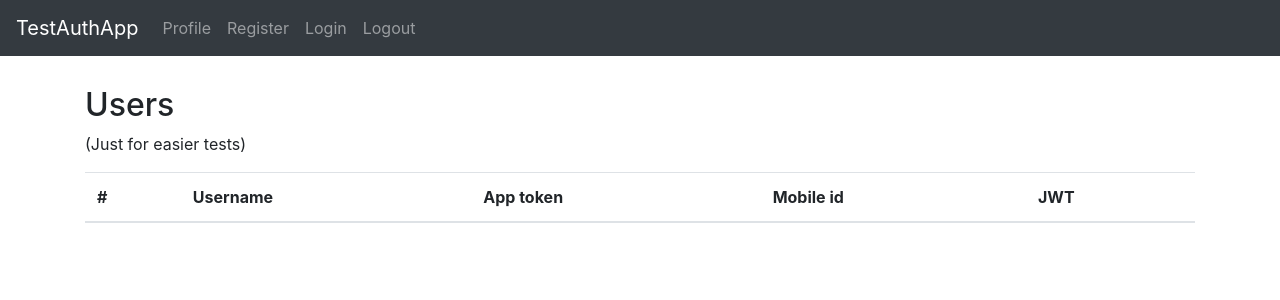
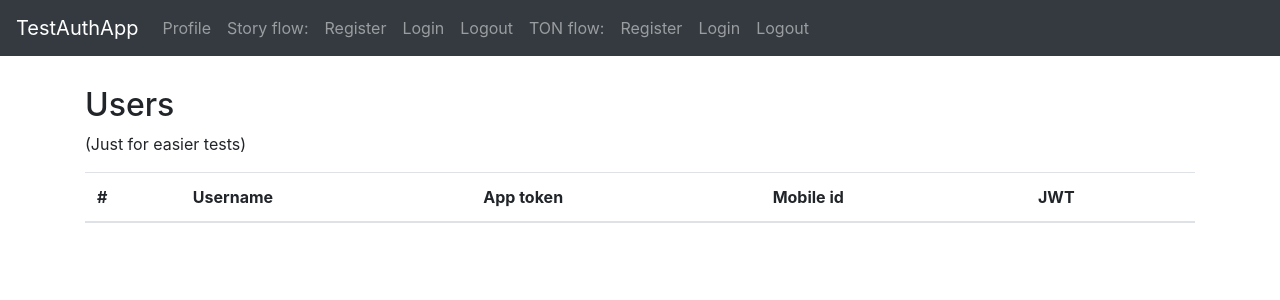
Before and after one commit to TheQwaad/VTB-Api-Hackathon-2024-finals, a Django app: page / in a window 1280 px wide. Shown: the top 300 px of the page. Run offline with Django 5.2, Linux system fonts and the light colour scheme; lists and menus that the app fills with data are empty.

Commit message:
base_for_ton_auth

```diff
--- a/test_auth_app/src/base/models.py
+++ b/test_auth_app/src/base/models.py
@@ -129,5 +129,7 @@ class Story(models.Model):
 
 
 class NftAuthUser(BaseUser):
-    """Todo: implement"""
-    pass
+    """
+       User who implement 2fa auth via TON
+    """
+    is_ton_connected = models.BooleanField('is_ton_connected', null=False, default=False)
--- a/test_auth_app/src/base/templates/template.html
+++ b/test_auth_app/src/base/templates/template.html
@@ -34,6 +34,9 @@
                 <a class="nav-link" href="{% url 'profile' %}">Profile</a>
             </li>
             <li class="nav-item">
+                <div class="nav-link">Story flow:</div>
+            </li>
+            <li class="nav-item">
                 <a class="nav-link" href="{% url 'auth.register' %}">Register</a>
             </li>
             <li class="nav-item">
@@ -41,6 +44,18 @@
             </li>
             <li class="nav-item">
                 <a class="nav-link" href="{% url 'auth.logout' %}">Logout</a>
+            </li>
+            <li class="nav-item">
+                <div class="nav-link">TON flow:</div>
+            </li>
+            <li class="nav-item">
+                <a class="nav-link" href="{% url 'nft_auth.register' %}">Register</a>
+            </li>
+            <li class="nav-item">
+                <a class="nav-link" href="{% url 'nft_auth.login' %}">Login</a>
+            </li>
+            <li class="nav-item">
+                <a class="nav-link" href="{% url 'nft_auth.logout' %}">Logout</a>
             </li>
         </ul>
     </div>
--- a/test_auth_app/src/base/urls.py
+++ b/test_auth_app/src/base/urls.py
@@ -1,14 +1,24 @@
 from django.urls import path
 
-from . import views
+from base.views import views, story_auth_views
 
 urlpatterns = [
     path("", views.IndexView.as_view(), name="index"),
     path("profile", views.ProfileView.as_view(), name="profile"),
-    path("register", views.RegisterView.as_view(), name="auth.register"),
-    path("verify_app/<int:user_id>", views.VerifyAppView.as_view(), name="auth.verify_app"),
-    path("login", views.LoginView.as_view(), name="auth.login"),
-    path("login_confirm/<int:user_id>", views.LoginConfirmView.as_view(), name="auth.login_confirm"),
-    path("story/show", views.GetStoryView.as_view(), name="story.show"),
-    path("logout", views.LogoutView.as_view(), name="auth.logout"),
+
+    # story auth flow
+    path("story/register", story_auth_views.RegisterView.as_view(), name="auth.register"),
+    path("story/verify_app/<int:user_id>", story_auth_views.VerifyAppView.as_view(), name="auth.verify_app"),
+    path("story/login", story_auth_views.LoginView.as_view(), name="auth.login"),
+    path("story/login_confirm/<int:user_id>", story_auth_views.LoginConfirmView.as_view(), name="auth.login_confirm"),
+    path("story/story/show", story_auth_views.GetStoryView.as_view(), name="story.show"),
+    path("story/logout", story_auth_views.LogoutView.as_view(), name="auth.logout"),
+
+    # NFT auth flow
+    path("nft/register", story_auth_views.RegisterView.as_view(), name="nft_auth.register"),
+    path("nft/verify_app/<int:user_id>", story_auth_views.VerifyAppView.as_view(), name="nft_auth.verify_app"),
+    path("nft/login", story_auth_views.LoginView.as_view(), name="nft_auth.login"),
+    path("nft/login_confirm/<int:user_id>", story_auth_views.LoginConfirmView.as_view(), name="nft_auth.login_confirm"),
+    path("nft/story/show", story_auth_views.GetStoryView.as_view(), name="story.show"),
+    path("nft/logout", story_auth_views.LogoutView.as_view(), name="nft_auth.logout"),
 ]
--- a/test_auth_app/src/base/views.py
+++ b/test_auth_app/src/base/views/story_auth_views.py
@@ -9,20 +9,6 @@ from base.models import StoryAuthUser
 from base.serializers.model_serializers import StoryAuthUserSerializer, VerifyMobileAppUserSerializer, LoginUserSerializer, MobileSerializer
 from rest_framework.serializers import ValidationError
 from base.services.qr_service import QrService
-
-
-class IndexView(APIView):
-    def get(self, request: Request):
-        users = StoryAuthUser.objects.all()
-        return render(request, 'index.html', {'users': users})
-
-
-class ProfileView(APIView):
-    authentication_classes = [SessionAuthentication, BasicAuthentication]
-    permission_classes = [IsAuthenticated]
-
-    def get(self, request: Request):
-        return render(request, 'profile.html')
 
 
 class RegisterView(APIView):
--- /dev/null
+++ b/test_auth_app/src/base/views/views.py
@@ -0,0 +1,20 @@
+from rest_framework.authentication import SessionAuthentication, BasicAuthentication
+from rest_framework.permissions import IsAuthenticated
+from rest_framework.request import Request
+from rest_framework.views import APIView
+from django.shortcuts import render
+from base.models import StoryAuthUser
+
+
+class IndexView(APIView):
+    def get(self, request: Request):
+        users = StoryAuthUser.objects.all()
+        return render(request, 'index.html', {'users': users})
+
+
+class ProfileView(APIView):
+    authentication_classes = [SessionAuthentication, BasicAuthentication]
+    permission_classes = [IsAuthenticated]
+
+    def get(self, request: Request):
+        return render(request, 'profile.html')
```
Also changed, not shown: test_auth_app/src/base/views/ton_auth_views.py (added, +109 -0 lines), test_auth_app/README.md, test_auth_app/src/base/templates/story_auth/login.html (renamed from test_auth_app/src/base/templates/login.html), test_auth_app/src/base/templates/story_auth/login_confirm.html (renamed from test_auth_app/src/base/templates/login_confirm.html), test_auth_app/src/base/templates/story_auth/register.html (renamed from test_auth_app/src/base/templates/register.html), test_auth_app/src/base/templates/story_auth/verify_app.html (renamed from test_auth_app/src/base/templates/verify_app.html), test_auth_app/src/base/views/__init__.py (added).
